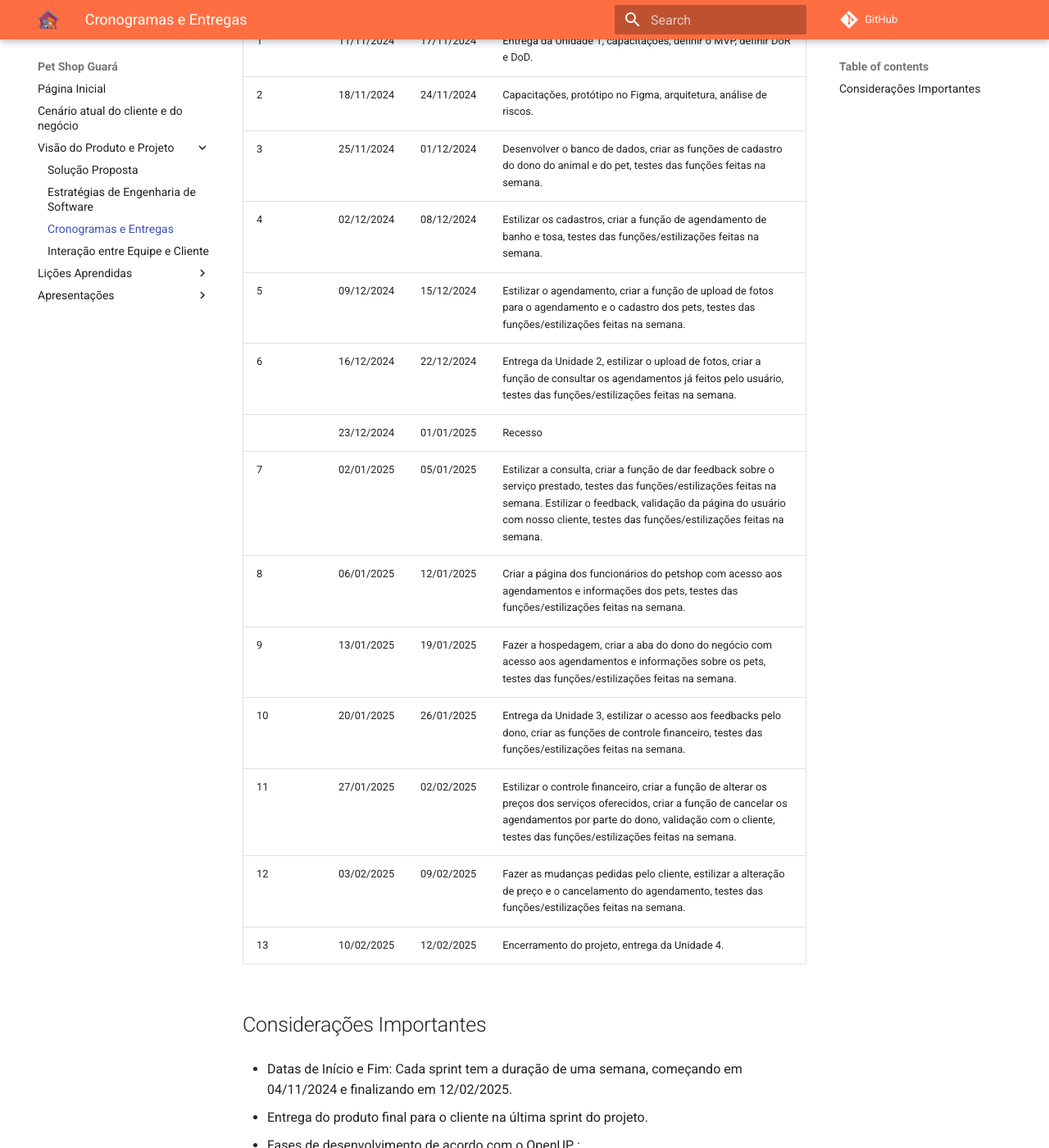
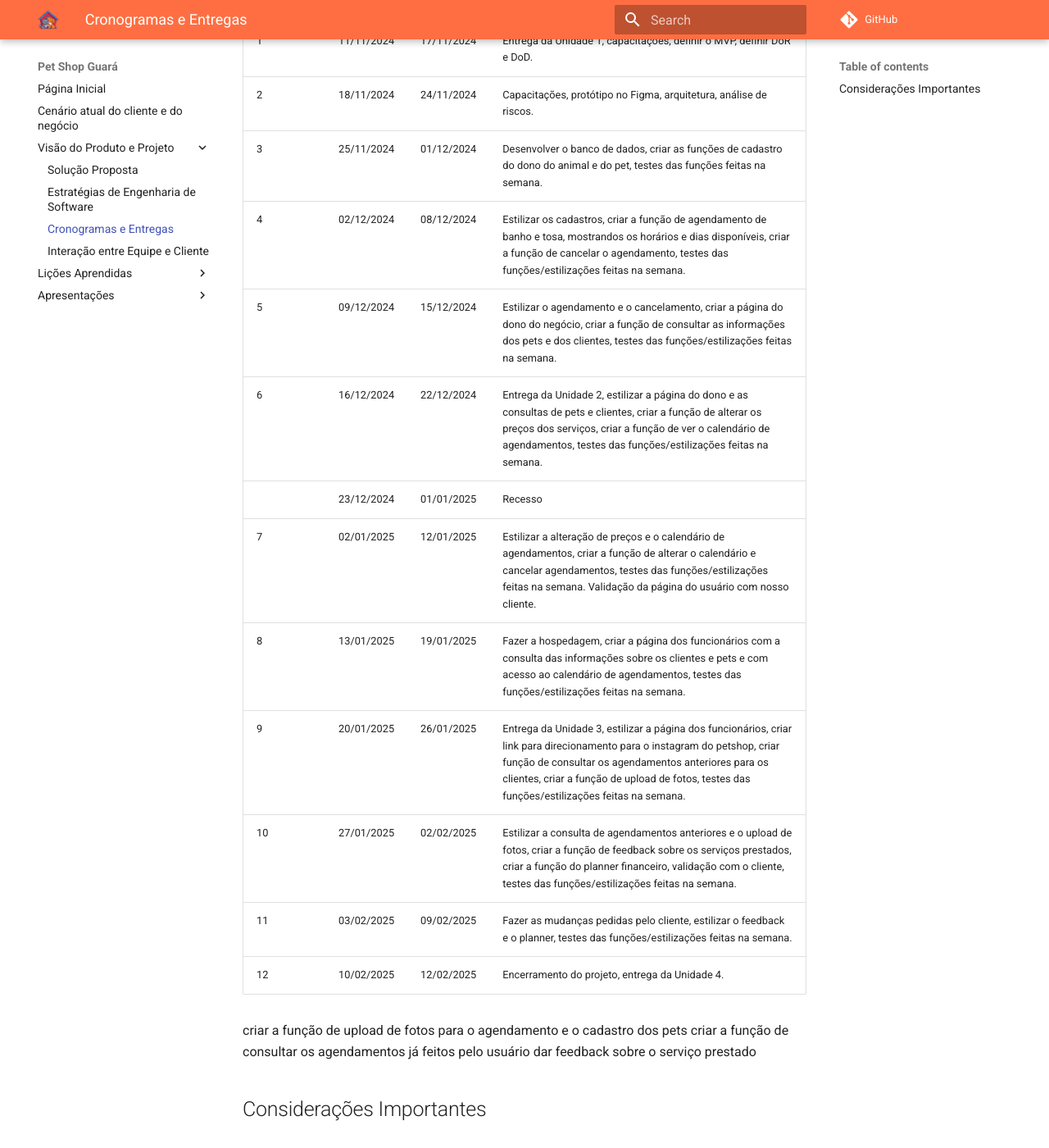
Before and after one commit to mdsreq-fga-unb/2024.2-T03-PetShopGuara, an MkDocs documentation site: the page built from docs/VisãoProduto/Cronograma.md, in a window 1280 px wide and 1400 px high, scrolled down 264 px. Shown: the whole window at 82% size. Built offline with MkDocs 1.6.1 and Material for MkDocs 9.7.7, drawn with Linux system fonts in a browser that asks for light colours; comment, search, counter and statistics services are not loaded.

Commit message:
docs: changing cronogram

```diff
--- a/docs/VisãoProduto/Cronograma.md
+++ b/docs/VisãoProduto/Cronograma.md
@@ -6,17 +6,20 @@
 | 1      | 11/11/2024    | 17/11/2024    | Entrega da Unidade 1, capacitações, definir o MVP, definir DoR e DoD.                         |
 | 2      | 18/11/2024    | 24/11/2024    | Capacitações, protótipo no Figma, arquitetura, análise de riscos.                             |
 | 3      | 25/11/2024    | 01/12/2024    | Desenvolver o banco de dados, criar as funções de cadastro do dono do animal e do pet, testes das funções feitas na semana. |
-| 4      | 02/12/2024    | 08/12/2024    | Estilizar os cadastros, criar a função de agendamento de banho e tosa, testes das funções/estilizações feitas na semana. |
-| 5      | 09/12/2024    | 15/12/2024    | Estilizar o agendamento, criar a função de upload de fotos para o agendamento e o cadastro dos pets, testes das funções/estilizações feitas na semana. |
-| 6      | 16/12/2024    | 22/12/2024    | Entrega da Unidade 2, estilizar o upload de fotos, criar a função de consultar os agendamentos já feitos pelo usuário, testes das funções/estilizações feitas na semana. |
+| 4      | 02/12/2024    | 08/12/2024    | Estilizar os cadastros, criar a função de agendamento de banho e tosa, mostrandos os horários e dias disponíveis, criar a função de cancelar o agendamento, testes das funções/estilizações feitas na semana. |
+| 5      | 09/12/2024    | 15/12/2024    | Estilizar o agendamento e o cancelamento, criar a página do dono do negócio, criar a função de consultar as informações dos pets e dos clientes, testes das funções/estilizações feitas na semana. |
+| 6      | 16/12/2024    | 22/12/2024    | Entrega da Unidade 2, estilizar a página do dono e as consultas de pets e clientes, criar a função de alterar os preços dos serviços, criar a função de ver o calendário de agendamentos, testes das funções/estilizações feitas na semana. |
 |        | 23/12/2024    | 01/01/2025    | Recesso                                                                                        |
-| 7      | 02/01/2025    | 05/01/2025    | Estilizar a consulta, criar a função de dar feedback sobre o serviço prestado, testes das funções/estilizações feitas na semana. Estilizar o feedback, validação da página do usuário com nosso cliente, testes das funções/estilizações feitas na semana. |
-| 8      | 06/01/2025    | 12/01/2025    | Criar a página dos funcionários do petshop com acesso aos agendamentos e informações dos pets, testes das funções/estilizações feitas na semana. |
-| 9      | 13/01/2025    | 19/01/2025    | Fazer a hospedagem, criar a aba do dono do negócio com acesso aos agendamentos e informações sobre os pets, testes das funções/estilizações feitas na semana. |
-| 10     | 20/01/2025    | 26/01/2025    | Entrega da Unidade 3, estilizar o acesso aos feedbacks pelo dono, criar as funções de controle financeiro, testes das funções/estilizações feitas na semana. |
-| 11     | 27/01/2025    | 02/02/2025    | Estilizar o controle financeiro, criar a função de alterar os preços dos serviços oferecidos, criar a função de cancelar os agendamentos por parte do dono, validação com o cliente, testes das funções/estilizações feitas na semana. |
-| 12     | 03/02/2025    | 09/02/2025    | Fazer as mudanças pedidas pelo cliente, estilizar a alteração de preço e o cancelamento do agendamento, testes das funções/estilizações feitas na semana. |
-| 13     | 10/02/2025    | 12/02/2025    | Encerramento do projeto, entrega da Unidade 4.                                                |
+| 7      | 02/01/2025    | 12/01/2025    | Estilizar a alteração de preços e o calendário de agendamentos, criar a função de alterar o calendário e cancelar agendamentos, testes das funções/estilizações feitas na semana. Validação da página do usuário com nosso cliente. |
+| 8      | 13/01/2025    | 19/01/2025    | Fazer a hospedagem, criar a página dos funcionários com a consulta das informações sobre os clientes e pets e com acesso ao calendário de agendamentos, testes das funções/estilizações feitas na semana. |
+| 9      | 20/01/2025    | 26/01/2025    | Entrega da Unidade 3, estilizar a página dos funcionários, criar link para direcionamento para o instagram do petshop, criar função de consultar os agendamentos anteriores para os clientes, criar a função de upload de fotos, testes das funções/estilizações feitas na semana. |
+| 10     | 27/01/2025    | 02/02/2025    | Estilizar a consulta de agendamentos anteriores e o upload de fotos, criar a função de feedback sobre os serviços prestados, criar a função do planner financeiro, validação com o cliente, testes das funções/estilizações feitas na semana. |
+| 11     | 03/02/2025    | 09/02/2025    | Fazer as mudanças pedidas pelo cliente, estilizar o feedback e o planner, testes das funções/estilizações feitas na semana. |
+| 12     | 10/02/2025    | 12/02/2025    | Encerramento do projeto, entrega da Unidade 4.                                                |
+
+criar a função de upload de fotos para o agendamento e o cadastro dos pets
+criar a função de consultar os agendamentos já feitos pelo usuário
+dar feedback sobre o serviço prestado
 
 ## Considerações Importantes
 
```
Also changed, not shown: 3 other files.
